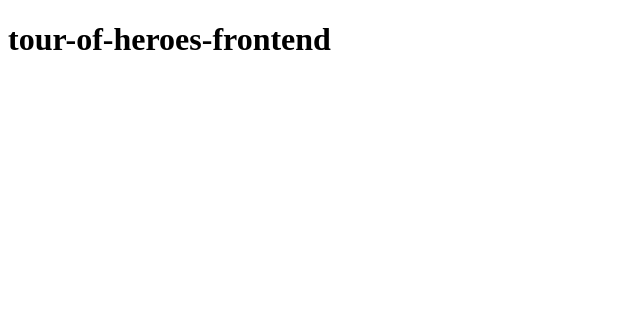
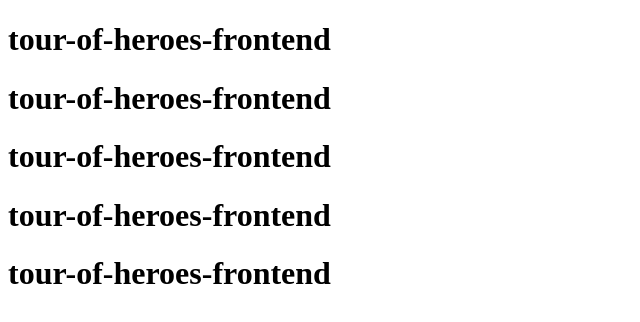
Before and after one commit to luanfsouza/tour-of-heroes-frontend, an Angular app: page / in a window 1280 px wide. Shown: the top 322 px of the page, without its empty margins (0-640 px from the left). Built offline with nearby package versions, Linux system fonts and the light colour scheme.

Commit message:
first commit

```diff
--- a/src/app/app.component.html
+++ b/src/app/app.component.html
@@ -1 +1,5 @@
 <h1>{{ title }}</h1>
+<h1>{{ title }}</h1>
+<h1>{{ title }}</h1>
+<h1>{{ title }}</h1>
+<h1>{{ title }}</h1>
```
